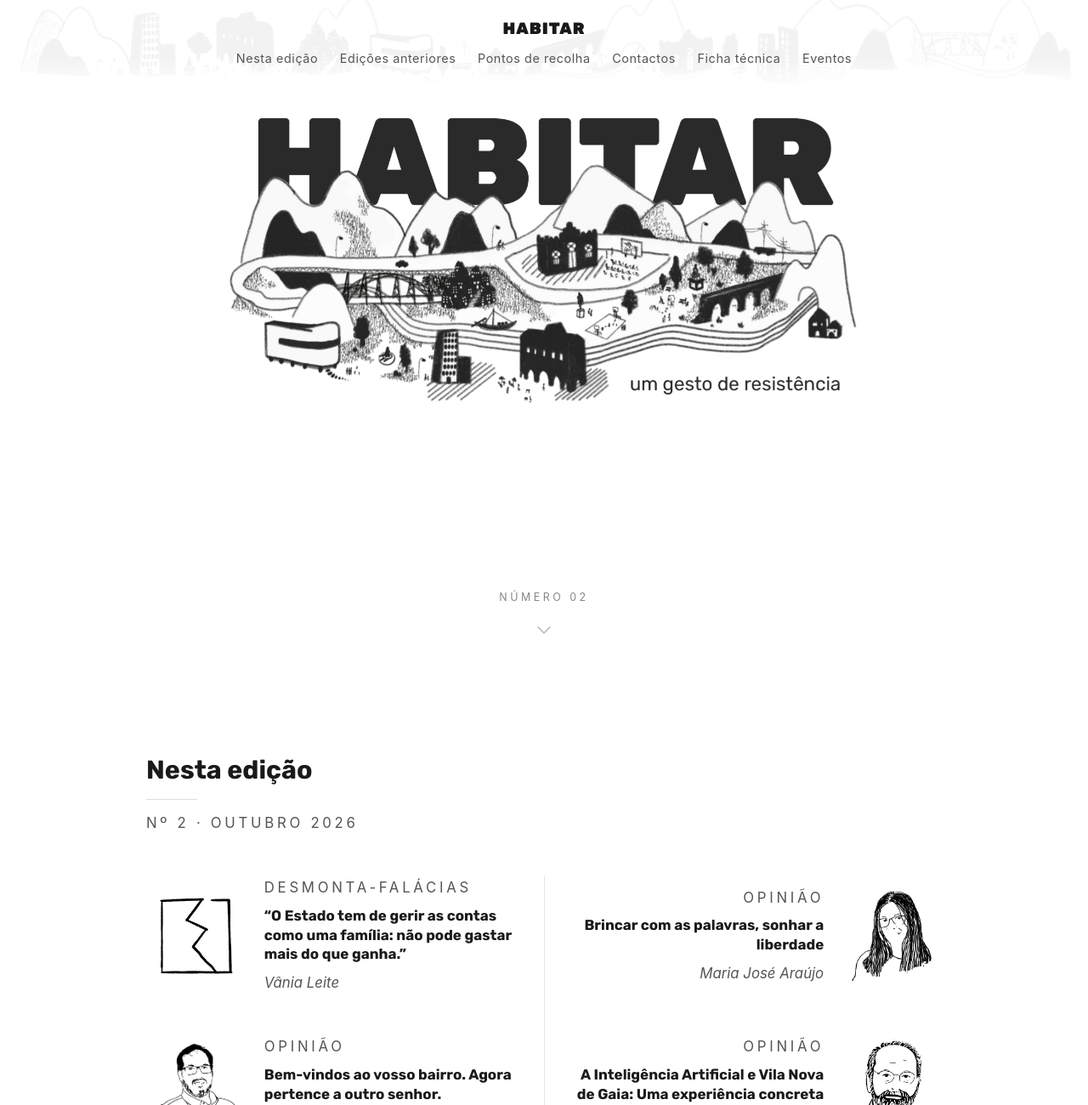
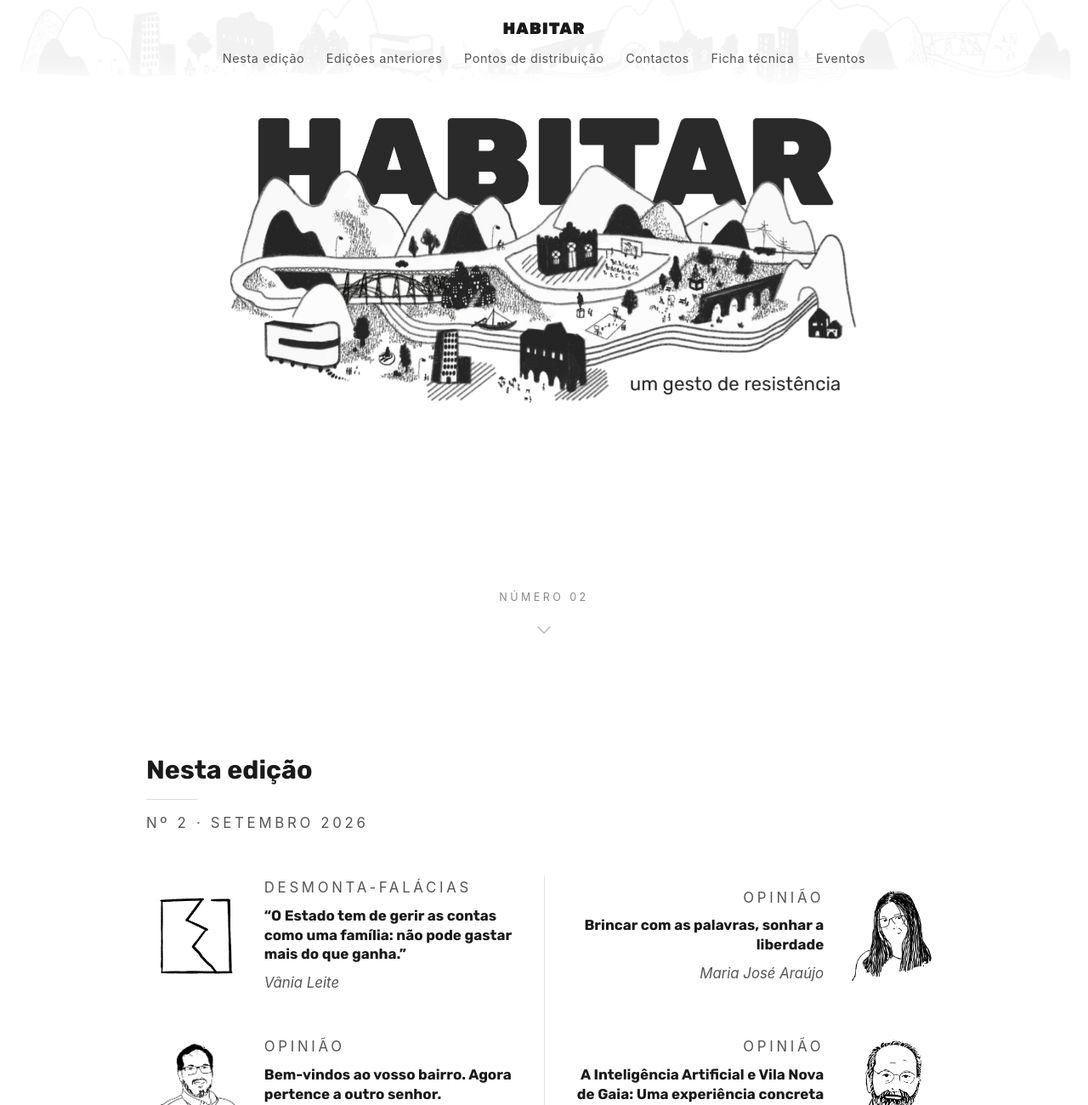
Before and after one commit to leonardo-faria/habitar_website, a plain HTML site: page index.html in a window 1280 px wide. Shown: the top 1300 px of the page at 85% size. Drawn offline with Linux system fonts and the light colour scheme; a web font is replaced by a local one.

Commit message:
Pontos de distribuição, nº2 de setembro e Dermastrologia no humor
Co-Authored-By: Claude Sonnet 5.5 <noreply@anthropic.com>
Claude-Session: https://claude.ai/code/session_012bMTUR4cdw6EHMdxzY79Mo

```diff
--- a/index.html
+++ b/index.html
@@ -493,7 +493,7 @@
       .ficha-roles { column-count: 1; }
     }
 
-    /* --- Pontos de recolha --- */
+    /* --- Pontos de distribuição --- */
     .pontos-lead { margin-bottom: 2.2rem; }
 
     .pontos-grid,
@@ -820,7 +820,7 @@
     <nav class="site-nav">
       <a href="#nesta-edicao">Nesta edição</a>
       <a href="#edicoes-anteriores">Edições anteriores</a>
-      <a href="#pontos-de-recolha">Pontos de recolha</a>
+      <a href="#pontos-de-distribuicao">Pontos de distribuição</a>
       <a href="#contactos">Contactos</a>
       <a href="#ficha-tecnica">Ficha técnica</a>
       <a href="#eventos">Eventos</a>
@@ -843,7 +843,7 @@
 
   <section id="nesta-edicao" class="section">
     <h2>Nesta edição</h2>
-    <p class="edicao-meta">Nº 2 · Outubro 2026</p>
+    <p class="edicao-meta">Nº 2 · Setembro 2026</p>
 
     <div class="edicao-grid">
         <article class="edicao-card">
@@ -929,7 +929,7 @@
       </div>
 
         <div class="edicao-extras">
-          <div class="extra"><p class="extra-label">Humor</p><ul><li>Lobisomem de Avintes recorda Adriano Correia de Oliveira</li><li>Solidariedade internacional Lattente <span class="extra-fmt">(banda desenhada)</span></li><li>Café Habitar <span class="extra-fmt">(cartoon)</span></li></ul></div>
+          <div class="extra"><p class="extra-label">Humor</p><ul><li>Lobisomem de Avintes recorda Adriano Correia de Oliveira</li><li>Dermastrologia</li><li>Solidariedade internacional Lattente <span class="extra-fmt">(banda desenhada)</span></li><li>Café Habitar <span class="extra-fmt">(cartoon)</span></li></ul></div>
           <div class="extra"><p class="extra-label">Jogo</p><ul><li>Cercas políticas</li></ul></div>
         </div>
         <div class="edicao-credits">
@@ -1117,8 +1117,8 @@
     </div>
   </section>
 
-  <section id="pontos-de-recolha" class="section">
-    <h2>Pontos de recolha</h2>
+  <section id="pontos-de-distribuicao" class="section">
+    <h2>Pontos de distribuição</h2>
     <p class="pontos-lead">Onde podes levantar a tua edição impressa do Habitar, em Vila Nova de Gaia.</p>
     <div class="pontos-grid">
       <article class="ponto-card">
```
